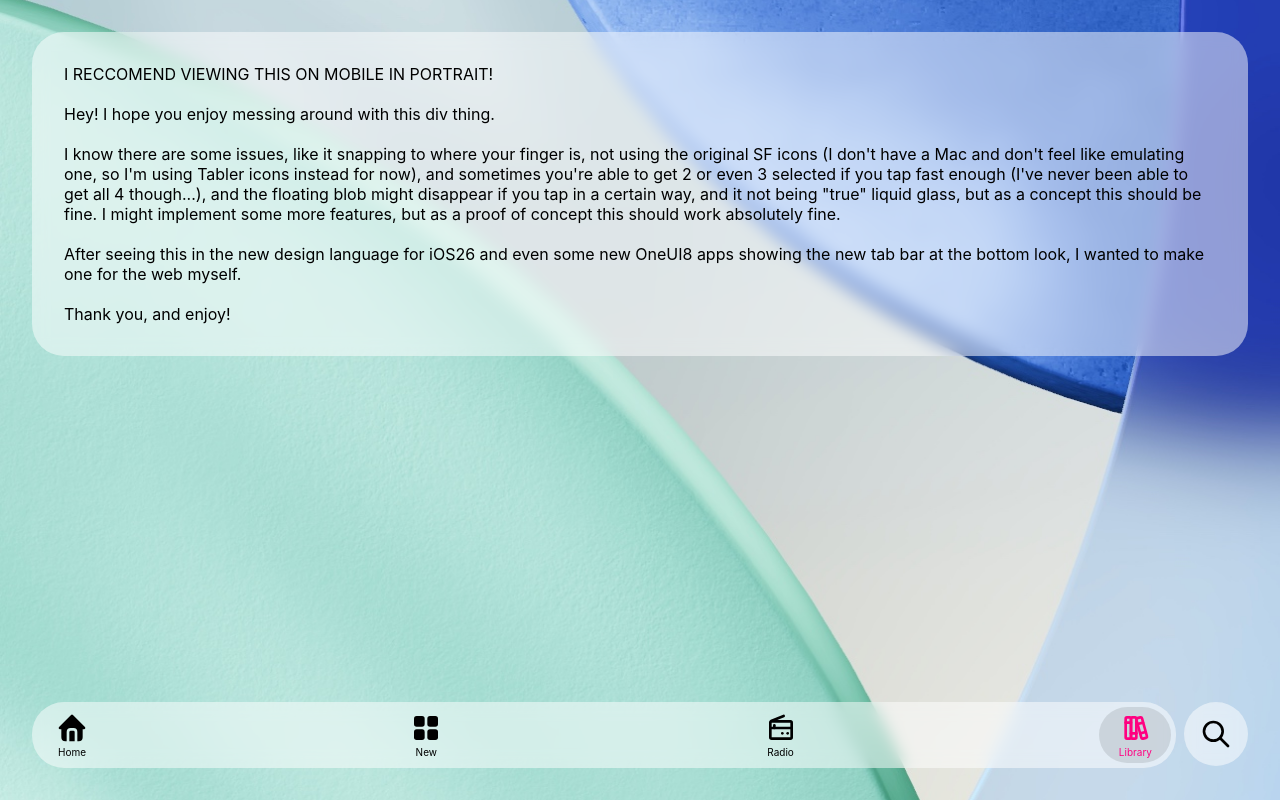
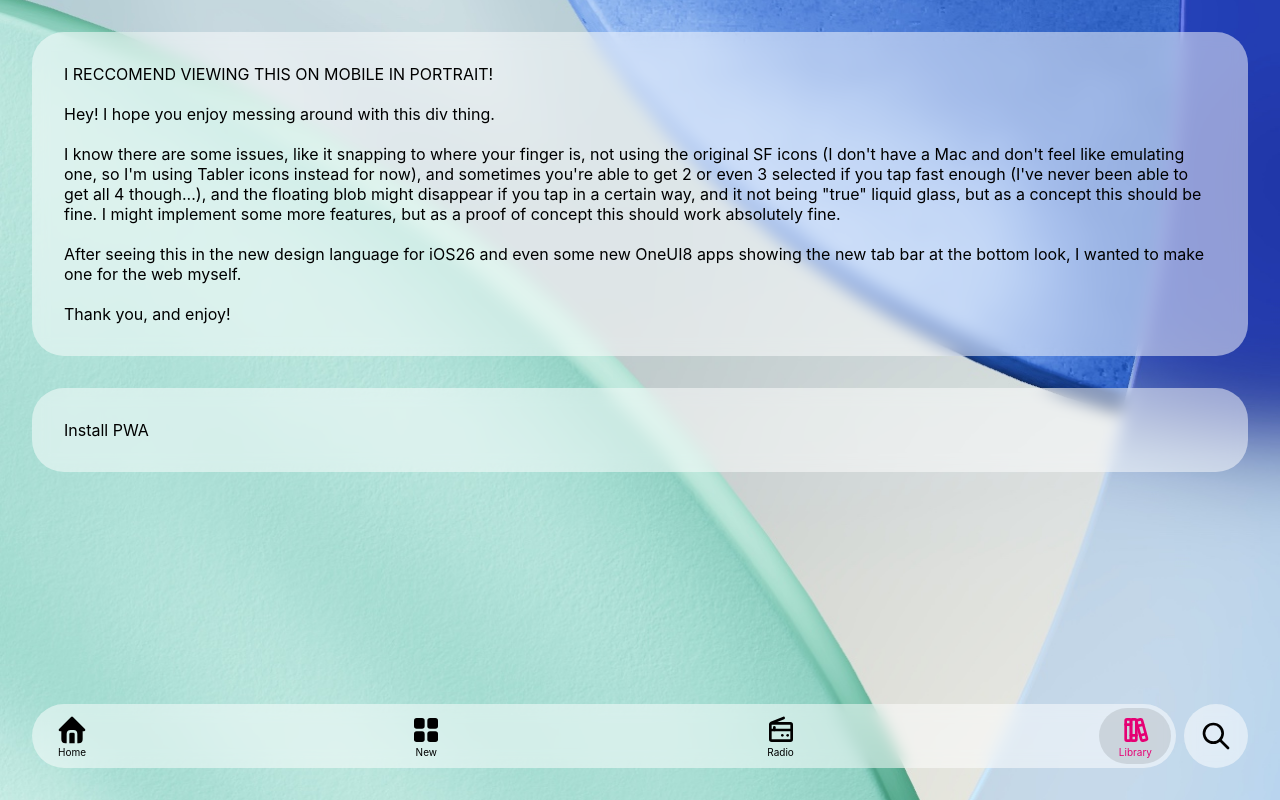
Before and after one commit to LightslicerGP/NewGenUI, a plain HTML site: page index.html in a window 1280 px wide. Drawn offline with Linux system fonts and the light colour scheme; a script that the page names is missing; a web font is replaced by a local one.

Commit message:
small modifications

```diff
--- a/index.css
+++ b/index.css
@@ -50,6 +50,7 @@ body {
   background-repeat: no-repeat;
   background-attachment: fixed;
   /* height: 200vh; */
+  margin-bottom: 128px;
 }
 
 svg {
@@ -74,7 +75,7 @@ svg {
 .subElement.selected {
   color: #ff0080;
   position: relative;
-  z-index: 0;
+  z-index: 2;
   /* transition: color 0.25s; */
 }
 .subElement.selected > svg {
@@ -93,7 +94,7 @@ svg {
   height: 56px;
   border-radius: 28px;
   background-color: rgba(0, 0, 0, 0.1);
-  z-index: -1;
+  z-index: 1;
 }
 
 /* .subElement.selected:active::before {
@@ -105,9 +106,10 @@ nav {
   bottom: 0px;
   display: flex;
   gap: 8px;
-  padding: 32px;
+  padding: 0px 32px 32px 32px;
   width: calc(100vw - 64px);
   touch-action: none;
+  z-index: 1;
 }
 
 #buttons {
@@ -125,7 +127,6 @@ nav {
   display: flex;
   flex-direction: column;
   align-items: center;
-  gap: 2px;
 }
 
 .subElement > p {
@@ -153,7 +154,8 @@ nav {
   /* transition: all 0.01s ease-in-out; */
 }
 
-#text {
+#text,
+#install-btn {
   margin: 32px;
   padding: 32px;
   /* font-size: 24px; */
--- a/index.html
+++ b/index.html
@@ -83,15 +83,12 @@
       <div id="button" class="glassy">
         <svg
           xmlns="http://www.w3.org/2000/svg"
-          width="24"
-          height="24"
           viewBox="0 0 24 24"
           fill="none"
           stroke="currentColor"
           stroke-width="2"
           stroke-linecap="round"
           stroke-linejoin="round"
-          class="icon icon-tabler icons-tabler-outline icon-tabler-search"
         >
           <path stroke="none" d="M0 0h24v24H0z" fill="none" />
           <path d="M10 10m-7 0a7 7 0 1 0 14 0a7 7 0 1 0 -14 0" />
@@ -114,6 +111,7 @@
       <br /><br />
       Thank you, and enjoy!
     </p>
+    <div id="install-btn" class="glassy">Install PWA</div>
     <script src="index.js"></script>
     <script type="module">
       import { squircleObserver } from "https://esm.sh/corner-smoothing";
--- a/index.js
+++ b/index.js
@@ -49,8 +49,8 @@ function updateFloatingRect(event) {
         const dist = minX - touch.clientX;
         squishX = dist <= 32 ? dist / 32 : 1;
         offsetX = -Math.min(dist / 2, 16);
-    } else if (touch.clientX > maxX + FLOATING_RECT_EXPANDED_WIDTH / 2) {
-        const dist = touch.clientX - (maxX + FLOATING_RECT_EXPANDED_WIDTH / 2);
+    } else if (touch.clientX > maxX + FLOATING_RECT_EXPANDED_WIDTH) {
+        const dist = touch.clientX - (maxX + FLOATING_RECT_EXPANDED_WIDTH);
         squishX = dist <= 32 ? dist / 32 : 1;
         offsetX = Math.min(dist / 2, 16);
     }
```
